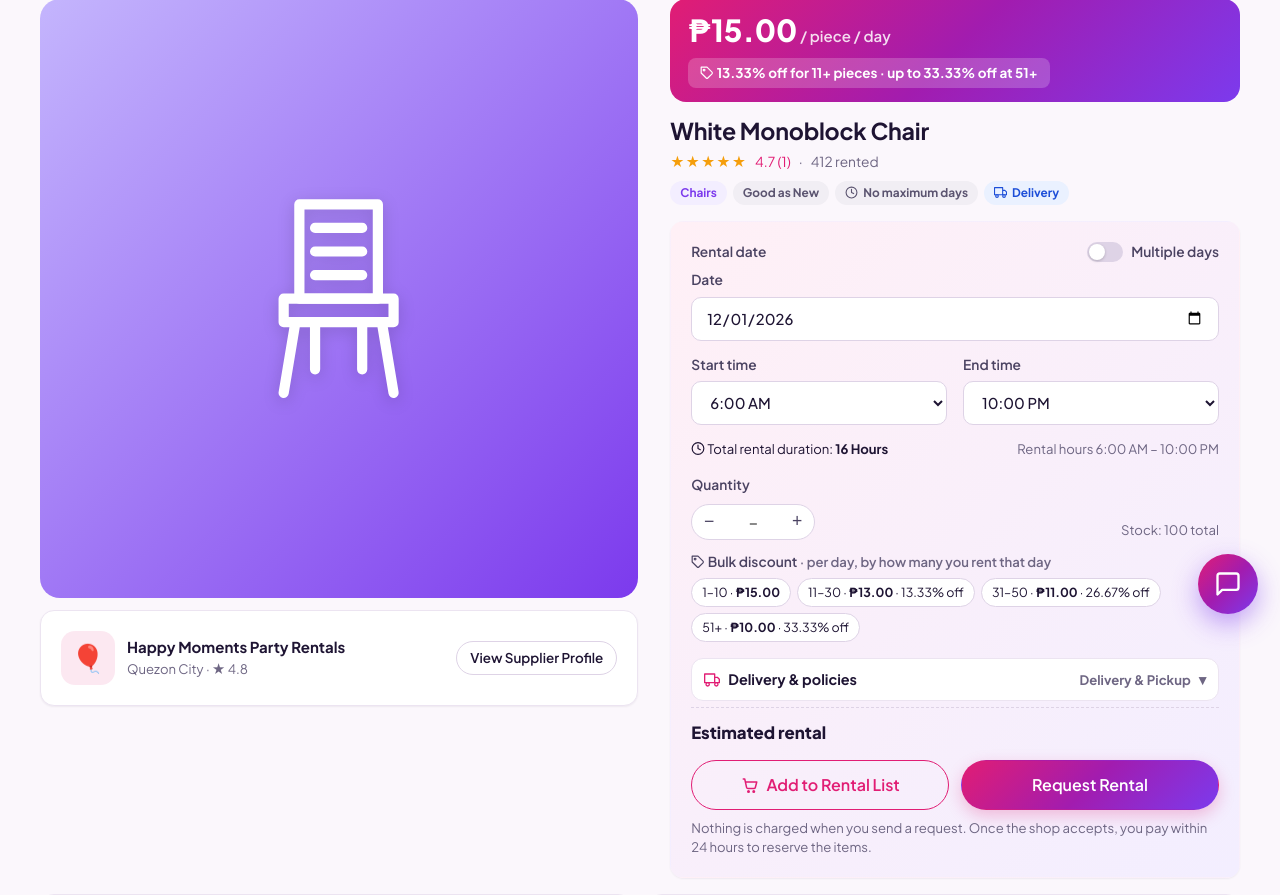
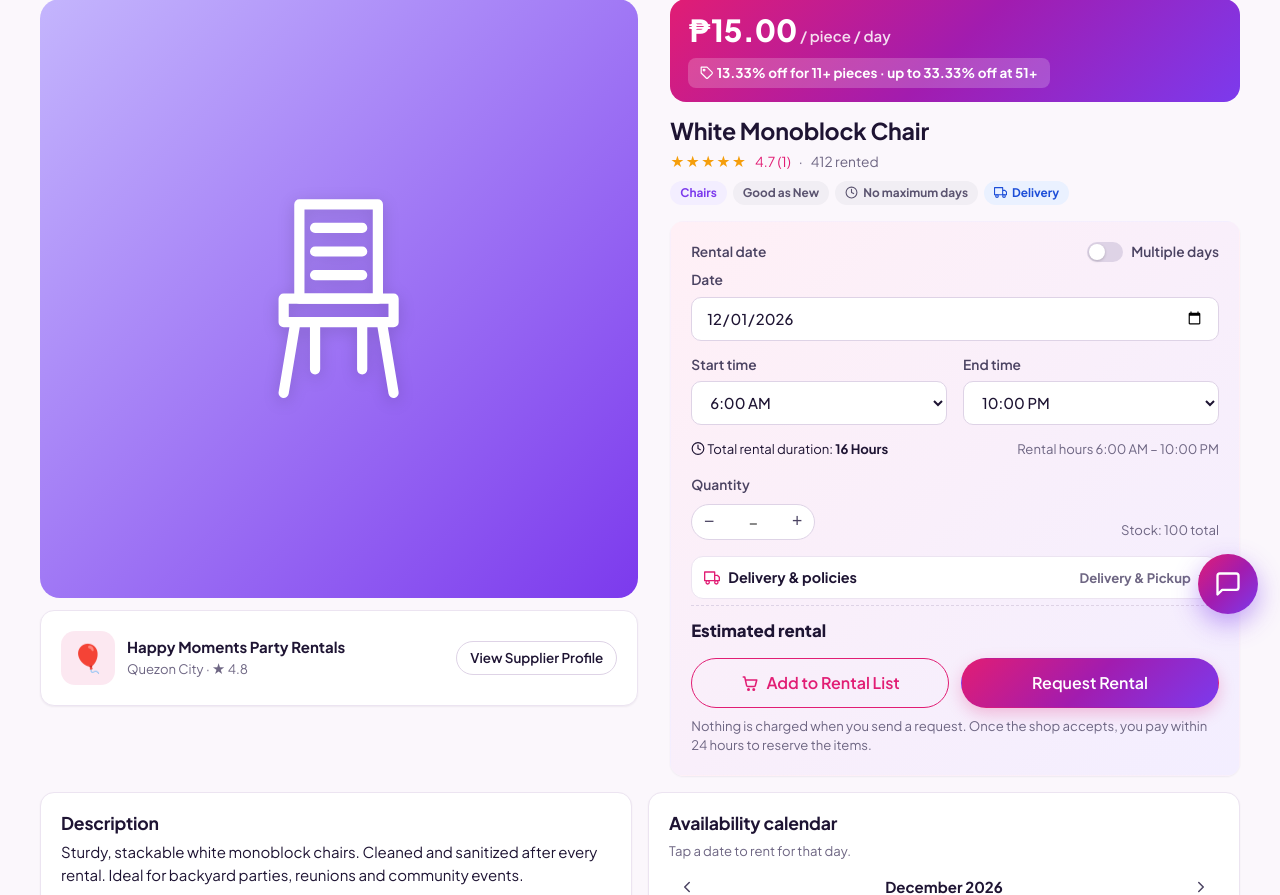
Before and after one commit to techfusionit3-WMSU/PartyRent, a Laravel app: page /products/1 in a window 1280 px wide. Shown: the part 164-1059 px from the top of the page. Run offline with Laravel 12, Linux system fonts and the light colour scheme; data comes from the database, SQL or seed files in the repository; tables that the repository leaves empty hold one stand-in row (values such as "Sample post"); some libraries are stand-ins or nearby versions.

Commit message:
Item page: no bulk price list; the bulk discount shows only once the quantity reaches a tier, and only that discount
Co-Authored-By: Claude Opus 5.5 <noreply@anthropic.com>

```diff
--- a/public/css/layout.css
+++ b/public/css/layout.css
@@ -988,3 +988,6 @@ html:has(.dash) { background: var(--bg, #FAF7FD) linear-gradient(#1E1433, #1E143
 .bulk-next:empty { display: none; }
 .rate-was { text-decoration: line-through; color: var(--muted); font-size: .78rem; margin-right: 4px; }
 .rate-off { display: inline-block; margin-top: 2px; padding: 1px 6px; border-radius: 6px; background: rgba(22, 163, 74, .12); color: var(--green); font-size: .72rem; font-weight: 800; }
+.bulk-applied { margin-top: 12px; padding: 8px 12px; border-radius: 10px; background: rgba(22, 163, 74, .1); color: var(--green); font-size: .86rem; }
+.bulk-applied[hidden] { display: none; }
+.bulk-applied s { color: var(--muted); font-size: .8rem; margin-left: 2px; }
--- a/resources/views/market/product.blade.php
+++ b/resources/views/market/product.blade.php
@@ -83,6 +83,7 @@
         $('hDays').value = JSON.stringify($('hDate').value ? (function () { var o = {}; o[$('hDate').value] = q; return o; })() : {});
         $('hHours').textContent = h ? '(' + h + ' h × ' + q + ')' : '';
         $('hEst').textContent = h ? peso(price(q) * h * q) : '—';
+        if (window.PR && window.PR.bulkApplied) window.PR.bulkApplied(f, [q]);
         clearTimeout(timer); timer = setTimeout(check, 250);
         if (h && h < minH) $('hHours').textContent += ' · minimum ' + minH + ' h';
       }
--- a/resources/views/partials/bulk-prices.blade.php
+++ b/resources/views/partials/bulk-prices.blade.php
@@ -1,19 +1,9 @@
-{{-- Bulk discount price list on an item page: every quantity range with its price each; the one the customer's
-     quantity reaches is highlighted, with how many more pieces reach the next discount (public/js/app.js). Needs $p. --}}
-@php
-  $steps = \App\Domain\Pricing::bulkSteps($p);
-  $base = $p->basePrice();
-  $list = array_merge([['min' => 1, 'pct' => 0.0, 'price' => $base]], $steps);
-@endphp
+{{-- Bulk discount on an item page: nothing until the customer's quantity reaches a tier; then only that discount
+     ("26.67% bulk discount applied · ₱11.00 each, was ₱15.00"). The tiers are hidden data for public/js/app.js. Needs $p. --}}
+@php($steps = \App\Domain\Pricing::bulkSteps($p))
 @if($steps)
-<div class="bulk-prices" data-bulk-prices>
-  <div class="label mb-0">{{ icon('tag', 'width:14px;height:14px;vertical-align:-2px') }} Bulk discount <span class="muted small">· per {{ $p->isSale() ? 'order' : 'day, by how many you rent that day' }}</span></div>
-  <div class="bulk-list">
-    @foreach($list as $i => $t)
-      @php($next = $list[$i + 1]['min'] ?? null)
-      <span class="bulk-chip" data-tier data-min="{{ $t['min'] }}" @if($next) data-max="{{ $next - 1 }}" @endif data-pct="{{ \App\Domain\Pricing::pctText($t['pct']) }}" data-price="{{ money($t['price']) }}">{{ $next ? ($next - 1 > $t['min'] ? $t['min'].'–'.($next - 1) : $t['min']) : $t['min'].'+' }} · <b>{{ money($t['price']) }}</b>@if($t['pct']) · {{ \App\Domain\Pricing::pctText($t['pct']) }}% off @endif</span>
-    @endforeach
-  </div>
-  <div class="bulk-next" data-bulk-next aria-live="polite"></div>
+<div class="bulk-applied" data-bulk-prices hidden aria-live="polite" data-was="{{ money($p->basePrice()) }}">
+  @foreach($steps as $t)<span hidden data-tier data-min="{{ $t['min'] }}" data-pct="{{ \App\Domain\Pricing::pctText($t['pct']) }}" data-price="{{ money($t['price']) }}"></span>@endforeach
+  {{ icon('tag', 'width:14px;height:14px;vertical-align:-2px') }} <span data-bulk-text></span>
 </div>
 @endif
```
Also changed, not shown: tests/Feature/BulkDiscountTest.php (+2 -1 lines), public/js/app.js.
